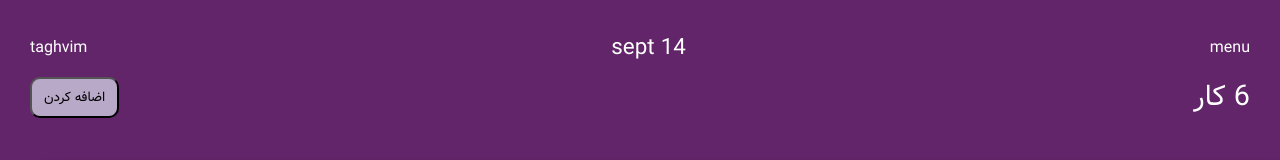
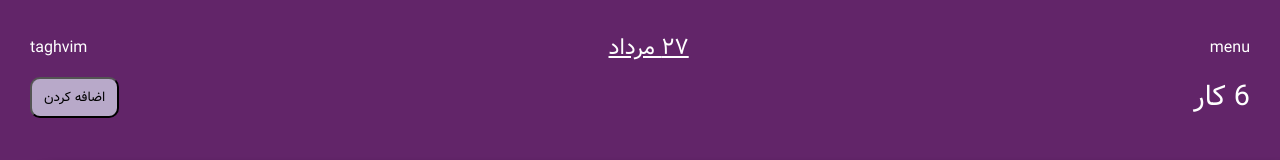
Before and after one commit to ROOZ-BEH-T2565/ToDoList, a React (Vite) app: page / in a window 1280 px wide. Shown: the top 160 px of the page. Built offline with nearby package versions, Linux system fonts and the light colour scheme.

Commit message:
Add today's date to the header

```diff
--- a/src/Components/Header/Header.jsx
+++ b/src/Components/Header/Header.jsx
@@ -1,10 +1,16 @@
 import style from "./Header.module.css";
 export const Header = () => {
+  const getDate = new Date();
+  const todayDate = getDate.toLocaleDateString("fa-IR", {
+    month: "long",
+    day: "numeric",
+  });
+
   return (
     <header className={style.header}>
       <div className={style.col}>
         <span>menu</span>
-        <span className={style.date}>14 sept</span>
+        <span className={style.date}>{todayDate}</span>
         <span>taghvim</span>
       </div>
       <div className={style.col}>
--- a/src/Components/Header/Header.module.css
+++ b/src/Components/Header/Header.module.css
@@ -17,6 +17,7 @@
 }
 .date {
   font-size: 1.4rem;
+  text-decoration: underline;
 }
 .task {
   font-size: 1.8rem;
```
